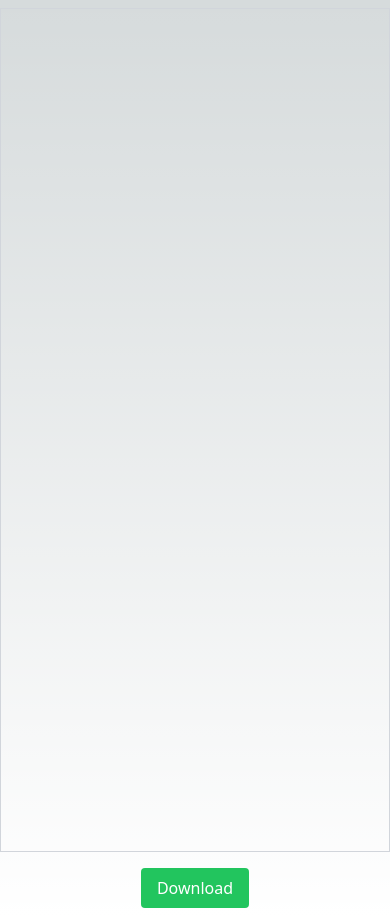
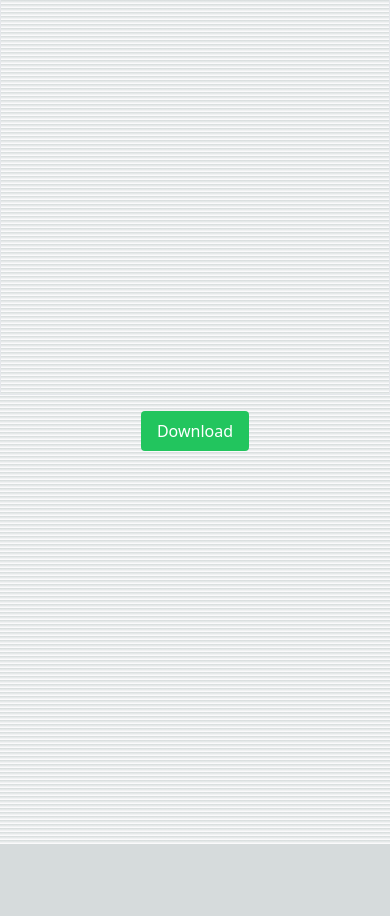
Before and after one commit to shubhdhungana/digital-signature, a Next.js app: page / in a window 390 px wide. After the commit the page ends 844 px from the top, so only its background shows below. Built offline with nearby package versions, Linux system fonts and the light colour scheme.

Commit message:
mobile screen fixed

```diff
--- a/pages/index.js
+++ b/pages/index.js
@@ -64,10 +64,10 @@
   };
 
   return (
-    <div className="flex flex-col items-center justify-center min-h-screen py-2">
+    <div className="flex flex-col items-center justify-center h-1">
       <canvas
         ref={canvasRef}
-        className="border border-gray-300"
+        className="border border-black-600"
         onMouseDown={startDrawing}
         onMouseMove={draw}
         onMouseUp={stopDrawing}
@@ -78,7 +78,7 @@
       />
       <button
         onClick={downloadSignature}
-        className="mt-4 px-4 py-2 bg-green-500 text-white rounded"
+        className=" mt-4 px-4 py-2 bg-green-500 text-white rounded"
       >
         Download
       </button>
```
